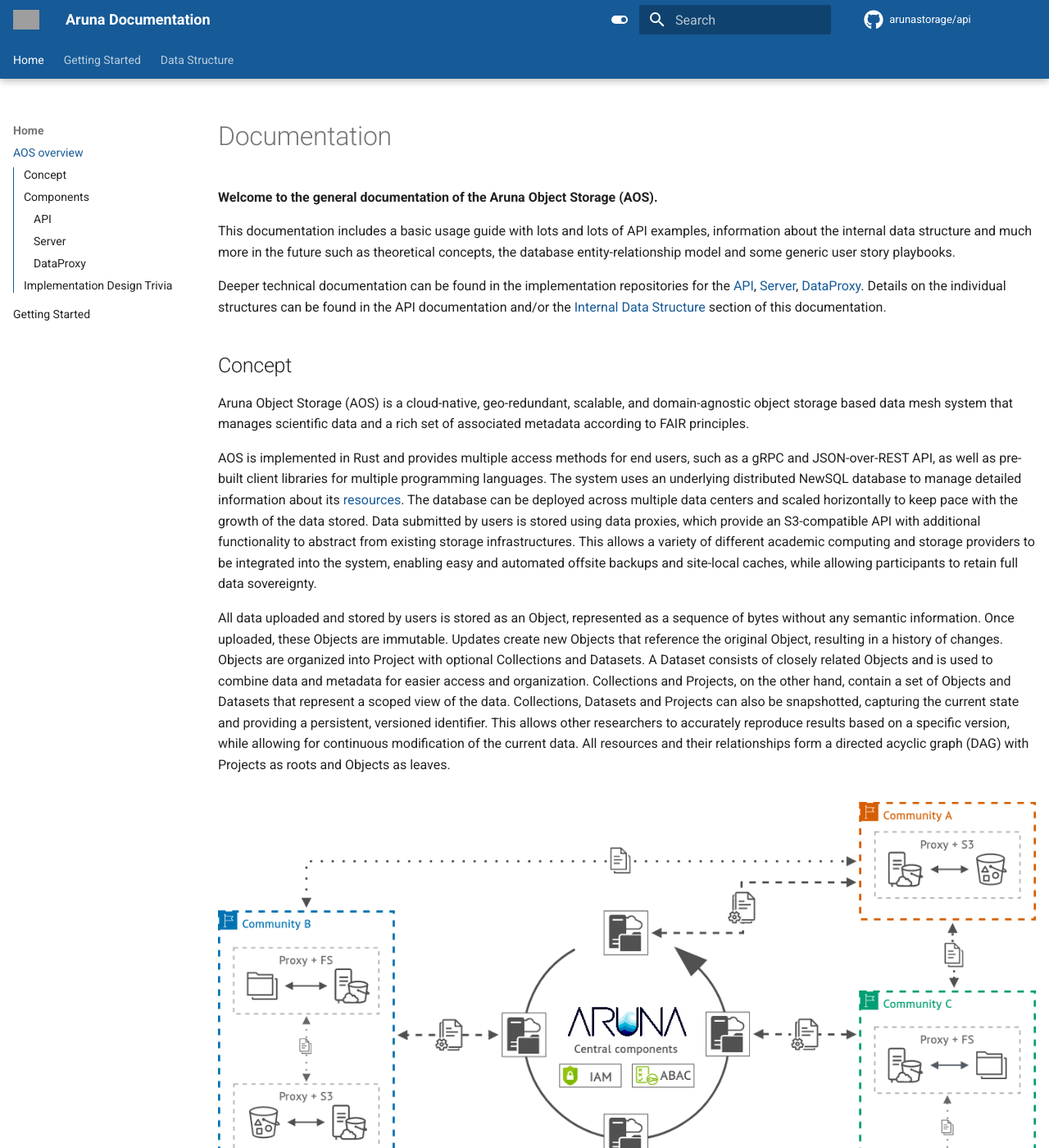
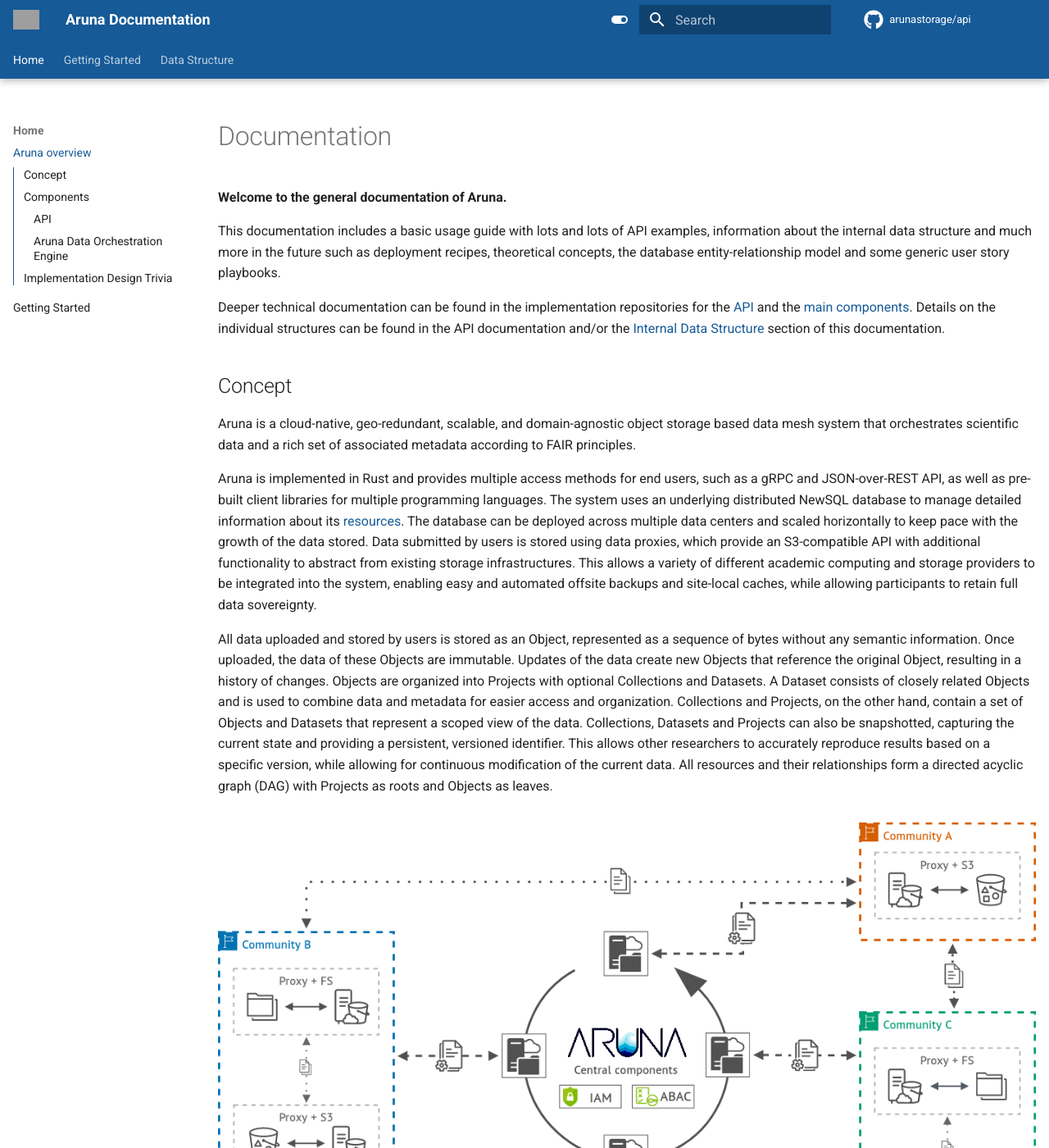
Before and after one commit to ArunaStorage/documentation, an MkDocs documentation site: the page built from docs/index.md, in a window 1280 px wide and 1400 px high. Shown: the whole window at 82% size. Built offline with MkDocs 1.6.1 and Material for MkDocs 9.7.7, drawn with Linux system fonts in a browser that asks for light colours; comment, search, counter and statistics services are not loaded; the version menu is left out; some of the changed text lies outside the part shown; grey boxes are pictures that could not be loaded.

Commit message:
feat: Update overview pages

```diff
--- a/docs/index.md
+++ b/docs/index.md
@@ -1,25 +1,25 @@
 # Documentation
 
-**Welcome to the general documentation of the Aruna Object Storage (AOS).**
+**Welcome to the general documentation of Aruna.**
 
-This documentation includes a basic usage guide with lots and lots of API examples, information about the internal data structure and much more in the future such as theoretical concepts, the database entity-relationship model and some generic user story playbooks.
+This documentation includes a basic usage guide with lots and lots of API examples, information about the internal data structure and much more in the future such as deployment recipes, theoretical concepts, the database entity-relationship model and some generic user story playbooks.
 
-Deeper technical documentation can be found in the implementation repositories for the [API](#api), [Server](#server), [DataProxy](#dataproxy).
+Deeper technical documentation can be found in the implementation repositories for the [API](#api) and the [main components](#aruna-data-orchestration-engine).
 Details on the individual structures can be found in the API documentation and/or the [Internal Data Structure](internal_data_structure/internal_data_structure.md) section of this documentation.
 
 
 ## Concept
 
-Aruna Object Storage (AOS) is a cloud-native, geo-redundant, scalable, and domain-agnostic object storage based data mesh system that manages scientific data and a rich set of associated metadata according to FAIR principles.
+Aruna is a cloud-native, geo-redundant, scalable, and domain-agnostic object storage based data mesh system that orchestrates scientific data and a rich set of associated metadata according to FAIR principles.
 
-AOS is implemented in Rust and provides multiple access methods for end users, such as a gRPC and JSON-over-REST API, as well as pre-built client libraries for multiple programming languages. The system uses an underlying distributed NewSQL database to manage detailed information about its [resources](#aruna-resources). The database can be deployed across multiple data centers and scaled horizontally to keep pace with the growth of the data stored. Data submitted by users is stored using data proxies, which provide an S3-compatible API with additional functionality to abstract from existing storage infrastructures. This allows a variety of different academic computing and storage providers to be integrated into the system, enabling easy and automated offsite backups and site-local caches, while allowing participants to retain full data sovereignty.
+Aruna is implemented in Rust and provides multiple access methods for end users, such as a gRPC and JSON-over-REST API, as well as pre-built client libraries for multiple programming languages. The system uses an underlying distributed NewSQL database to manage detailed information about its [resources](#aruna-resources). The database can be deployed across multiple data centers and scaled horizontally to keep pace with the growth of the data stored. Data submitted by users is stored using data proxies, which provide an S3-compatible API with additional functionality to abstract from existing storage infrastructures. This allows a variety of different academic computing and storage providers to be integrated into the system, enabling easy and automated offsite backups and site-local caches, while allowing participants to retain full data sovereignty.
 
-All data uploaded and stored by users is stored as an Object, represented as a sequence of bytes without any semantic information. Once uploaded, these Objects are immutable. Updates create new Objects that reference the original Object, resulting in a history of changes. Objects are organized into Project with optional Collections and Datasets. A Dataset consists of closely related Objects and is used to combine data and metadata for easier access and organization. Collections and Projects, on the other hand, contain a set of Objects and Datasets that represent a scoped view of the data. Collections, Datasets and Projects can also be snapshotted, capturing the current state and providing a persistent, versioned identifier. This allows other researchers to accurately reproduce results based on a specific version, while allowing for continuous modification of the current data. All resources and their relationships form a directed acyclic graph (DAG) with Projects as roots and Objects as leaves.
+All data uploaded and stored by users is stored as an Object, represented as a sequence of bytes without any semantic information. Once uploaded, the data of these Objects are immutable. Updates of the data create new Objects that reference the original Object, resulting in a history of changes. Objects are organized into Projects with optional Collections and Datasets. A Dataset consists of closely related Objects and is used to combine data and metadata for easier access and organization. Collections and Projects, on the other hand, contain a set of Objects and Datasets that represent a scoped view of the data. Collections, Datasets and Projects can also be snapshotted, capturing the current state and providing a persistent, versioned identifier. This allows other researchers to accurately reproduce results based on a specific version, while allowing for continuous modification of the current data. All resources and their relationships form a directed acyclic graph (DAG) with Projects as roots and Objects as leaves.
 
 <figure id="aruna-components" markdown>
-  ![Schematic overview of centralised and decentralised AOS components.](internal_data_structure/aruna_components.png#only-light){ align=center }
-  ![Schematic overview of centralised and decentralised AOS components.](internal_data_structure/aruna_components.dark.png#only-dark){ align=center }
-  <figcaption>Schematic overview of centralised and decentralised AOS components. The centralised AOS components handle authentication and authorisation by integrating existing IAM providers in combination with user-specific attributes (ABAC). The central components also provide a registry with meta-descriptions and locality information making records discoverable. The decentralised components consist of data proxy applications that expose existing data structures via a common S3 interface and enable data exchange and caching in a peer to peer network within and between participants.
+  ![Schematic overview of centralised and decentralised Aruna components.](internal_data_structure/aruna_components.png#only-light){ align=center }
+  ![Schematic overview of centralised and decentralised Aruna components.](internal_data_structure/aruna_components.dark.png#only-dark){ align=center }
+  <figcaption>Schematic overview of centralised and decentralised Aruna components. The centralised Aruna components handle authentication and authorisation by integrating existing IAM providers in combination with user-specific attributes (ABAC). The central components also provide a registry with meta-descriptions and locality information making records discoverable. The decentralised components consist of data proxy applications that expose existing data structures via a common S3 interface and enable data exchange and caching in a peer to peer network within and between participants.
 .</figcaption>
 </figure>
 
@@ -28,14 +28,14 @@
 <figure id="aruna-resources" markdown>
   ![Resource relations concept of the Aruna Object Storage data structure](internal_data_structure/aruna_resources.png#only-light){ align=center }
   ![Resource relations concept of the Aruna Object Storage data structure](internal_data_structure/aruna_resources.dark.png#only-dark){ align=center }
-  <figcaption markdown>Schematic of a hierarchical structure of AOS resources. A more detailed description of the individual parts can be found in the [**:material-graph:Data Structure**](internal_data_structure/internal_data_structure.md){target="_blank"} section.</figcaption>
+  <figcaption markdown>Schematic of a hierarchical structure of Aruna resources. A more detailed description of the individual parts can be found in the [**:material-graph:Data Structure**](internal_data_structure/internal_data_structure.md){target="_blank"} section.</figcaption>
 </figure>
 
 ### **API**
 
-[:material-source-repository: **Github repo**](https://github.com/ArunaStorage/ArunaAPI){:target="_blank"}
+[:material-source-repository: **Github repo**](https://github.com/ArunaStorage/api){:target="_blank"}
 
-> This repo contains the definitions of the Aruna Object Storage (AOS) API. It is written in the protocol-buffers interface definition language (IDL). This can be used to automatically generate clients in many different programming languages using the grpc framework.
+> This repo contains the definitions of the Aruna API. It is written in the protocol-buffers interface definition language (IDL). This can be used to automatically generate clients in many different programming languages using the grpc framework.
 
 > With the release of a new API version, the client libraries are automatically compiled and updated to the latest version.
 > The API is fundamentally backwards compatible, which means that users' applications will continue to work as usual before they also decide to move to the new version.
@@ -45,42 +45,49 @@
 * Python API stubs: [GitHub](https://github.com/ArunaStorage/python-api){:target="_blank"} or [PyPI](https://pypi.org/project/Aruna-Python-API){:target="_blank"}
 * Java API stubs: [GitHub](https://github.com/ArunaStorage/java-api){:target="_blank"} or [GitHub Packages](https://github.com/ArunaStorage/java-api/packages/){:target="_blank"}
 
-### **Server**
+### **Aruna Data Orchestration Engine**
 
-[:material-source-repository: **Github repo**](https://github.com/ArunaStorage/ArunaServer){:target="_blank"}
+[:material-source-repository: **Github repo**](https://github.com/ArunaStorage/aruna){:target="_blank"}
 
-The implementation of the API that handles the incoming requests.
+The implementation of the Server, that handles the incoming requests, and DataProxy, that handles the communication between the data storage backend and Aruna.
 
-> Aruna Object Storage is a geo-redundant data lake storage system that manages scientific data and a rich set of associated metadata according to FAIR principles.
+> Aruna is a geo-redundant data orchestration engine that manages scientific data and a rich set of associated metadata according to FAIR principles.
 
-> It supports multiple data storage backends (e.g. S3, File ...) via a DataProxy that exposes a S3-compatible interface.
+> It supports multiple data storage backends (e.g. S3, File ...) via data proxies that expose an S3-compatible interface. The main server handles metadata, user and resource hierarchies while the data proxies handle the data itself. Data proxies can communicate with each other in a peer-to-peer-like network and share data.
+
+> This repository is split into two components, the server and the data proxy.
 
 > * FAIR, geo-redundant, data storage for multiple scientific domains
-> * Organize your data objects in projects, collections and datasets
-> * Flexible, file format and data structure independent metadata annotations via labels and dedicated metadata files (e.g schema.org)
-> * Notification streams for all performed actions
+> * Decentralized data storage system
+> * Data proxy specific authorization rules to restrict access on the data side
+> * Data proxy ingestion that can integrate existing data collections
+> * Organization of your data objects into projects, collections and datasets
+> * Flexible, file format and data structure independent metadata annotation via labels and dedicated metadata files (e.g. schema.org)
+> * Notification streams for all actions performed
 > * Compatible with multiple (existing) data storage architectures (S3, File, ...)
-> * S3-compatible API for pre-authenticated up- and download URLs
+> * S3-compatible API for pre-authenticated upload and download URLs
 > * REST-API and dedicated client libraries for Python, Rust, Go and Java
-> * (planned) integrated scheduling of external workflows for data validation and transformation
+> * Hook system to integrate external workflows for data validation and transformation
+> * Dedicated rule system to handle custom server-side authorization
 
+
+<!--
 ### **DataProxy**
 
-[:material-source-repository: **Github repo**](https://github.com/ArunaStorage/DataProxy){:target="_blank"}
+[:material-source-repository: **Github repo**](https://github.com/ArunaStorage/aruna){:target="_blank"}
 
-> This is the internal server implementation handling the communication between the data storage backend used for the specific AOS instance.
+> This is the internal server implementation handling the communication between the data storage backend used for a Aruna instance.
 
-> DataProxy is a subcomponent of Aruna Object Storage that provides a partially compatible S3 API for data storage with advanced features like encryption at REST, deduplication, and storage according to FAIR principles.
+> DataProxy is a subcomponent of Aruna that provides a partially compatible S3 API for data storage with advanced features like multi-tenant encryption, deduplication, and storage according to FAIR principles.
 
 > **Features**
 
 > * Partial S3 API compatibility: DataProxy implements a subset of the S3 API, making it easy to integrate with existing S3 clients and libraries.
-> * Encryption at rest: all data stored in DataProxy is encrypted at rest, ensuring the confidentiality and integrity of your data.
+> * Encryption: All data stored in DataProxy is encrypted at rest, ensuring the confidentiality and integrity of your data.
 > * Deduplication: DataProxy uses advanced deduplication algorithms to ensure that identical data is stored only once, reducing storage costs and improving performance.
 > * FAIR principles: DataProxy adheres to the FAIR principles of data management, ensuring that your data is findable, accessible, interoperable and reusable.
 
 
-<!--
 ### **AOS CLI**
 
 [**Main Aruna CLI repository**](https://github.com/ArunaStorage/ArunaCLI){:target="_blank"}
@@ -92,10 +99,10 @@
 
 ## Implementation Design Trivia
 
-- A distributed NewSQL RDBMS will be used as database backend for the AOS Server
-- The AOS Server, Data Proxy and CLI are implemented in [Rust](https://www.rust-lang.org/)
+- A distributed NewSQL RDBMS will be used as database backend for the Aruna Server
+- The core Aruna components and modules are implemented in [Rust](https://www.rust-lang.org/)
 - The base API interface is defined using [Protocol Buffers](https://developers.google.com/protocol-buffers)
 - All endpoints work with JSON over HTTP just as they would do with requests made via gRPC from individual clients
-- [Client stubs](#aos-api) will be generated for major programming languages on every API release ([listed here](#aos-api))
+- [Client stubs](#api) will be generated for major programming languages on every API release ([listed here](#api))
 - A [basic CLI client](https://github.com/ArunaStorage/ArunaCLI) will be offered to simplify the usage entry barrier
 - A [web UI](https://dev.aruna-storage.org) is available for demonstration purposes
--- a/mkdocs.yaml
+++ b/mkdocs.yaml
@@ -8,7 +8,7 @@
 
 nav:
   - 'Home':
-    - 'AOS overview': index.md
+    - 'Aruna overview': index.md
     - 'Getting Started': get_started/basic_usage/00_index.md
   - 'Getting Started':
     - 'Overview': get_started/basic_usage/00_index.md
```
Also changed, not shown: docs/get_started/basic_usage/00_index.md (+3 -3 lines).
